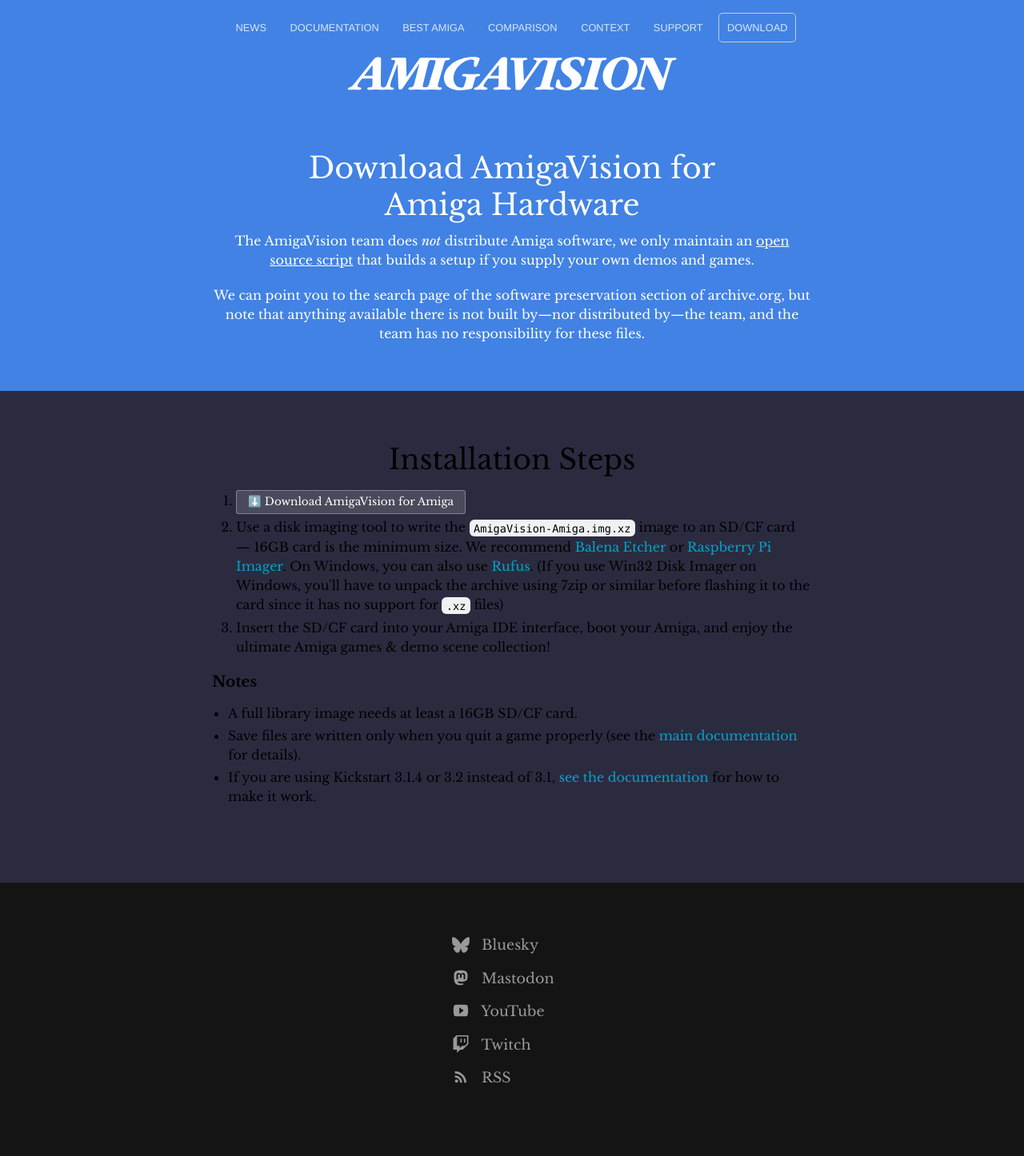
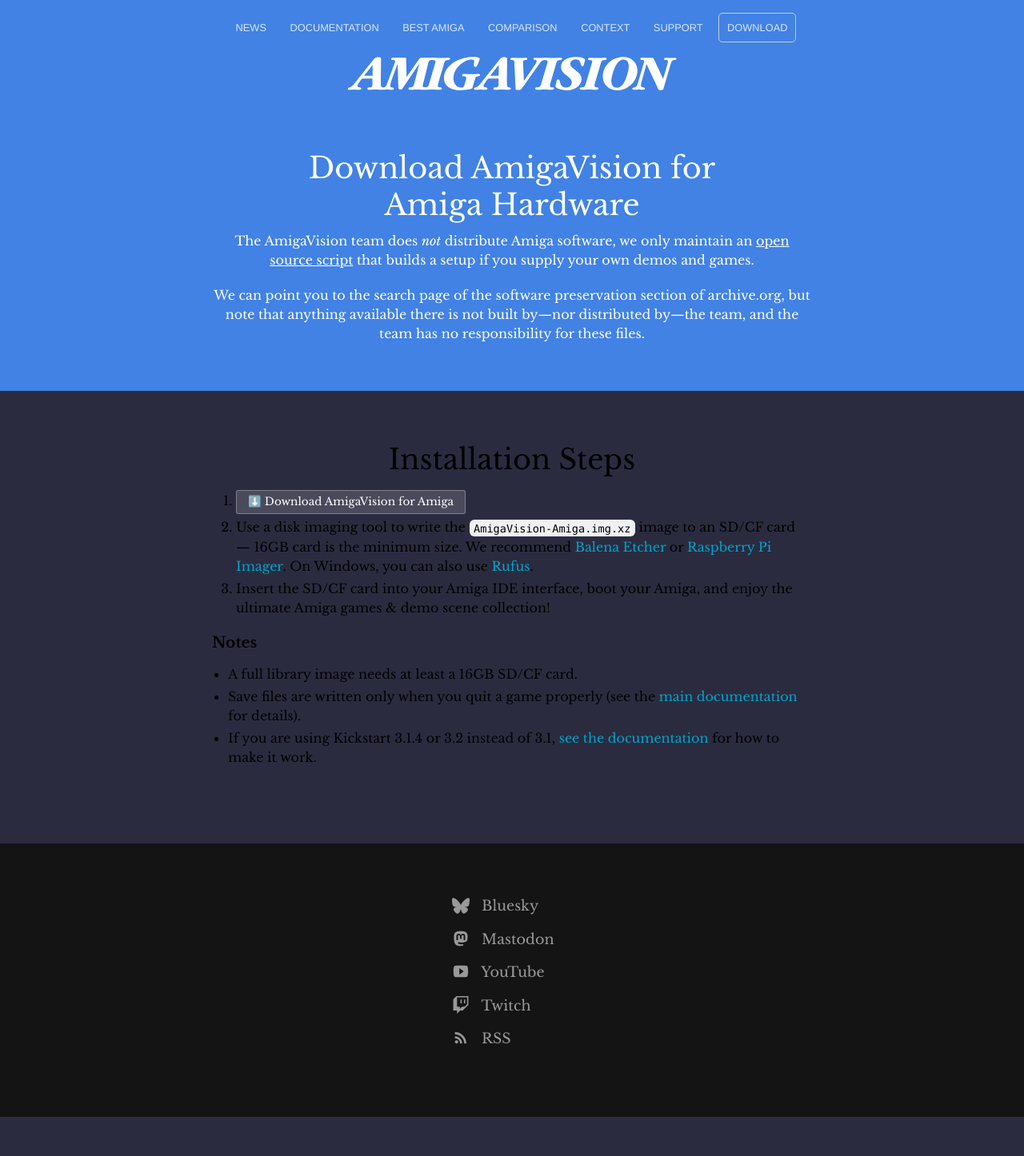
Before and after one commit to amigavision/amigavision.github.io, a Jekyll site: the page built from download/amiga.html, in a window 1280 px wide. Shown: the whole page at 80% size. Built offline with Jekyll 4.4.1, drawn with Linux system fonts in a browser that asks for light colours; after the commit the page ends 1397 px from its top, so only the background shows below that.

Commit message:
We don't talk about Win32 Disk Imager anymore 😜

```diff
--- a/download/amiga.html
+++ b/download/amiga.html
@@ -17,7 +17,7 @@
     <h2>Installation Steps</h2>
     <ol>
       <li><div class="button alt"><a target="_blank" href="https://archive.org/details/software?query=amigavision+for+amiga+hardware">⬇️ Download AmigaVision for Amiga</a></div></li>
-      <li>Use a disk imaging tool to write the <code>AmigaVision-Amiga.img.xz</code> image to an SD/CF card — 16GB card is the minimum size. We recommend <a href="https://etcher.balena.io">Balena Etcher</a> or <a href="https://www.raspberrypi.com/software/">Raspberry Pi Imager</a>. On Windows, you can also use <a href="https://rufus.ie">Rufus</a>. (If you use Win32 Disk Imager on Windows, you'll have to unpack the archive using 7zip or similar before flashing it to the card since it has no support for <code>.xz</code> files)</li>
+      <li>Use a disk imaging tool to write the <code>AmigaVision-Amiga.img.xz</code> image to an SD/CF card — 16GB card is the minimum size. We recommend <a href="https://etcher.balena.io">Balena Etcher</a> or <a href="https://www.raspberrypi.com/software/">Raspberry Pi Imager</a>. On Windows, you can also use <a href="https://rufus.ie">Rufus</a>.</li>
       <li>Insert the SD/CF card into your Amiga IDE interface, boot your Amiga, and enjoy the ultimate Amiga games & demo scene collection!
     </ol>
 
```
